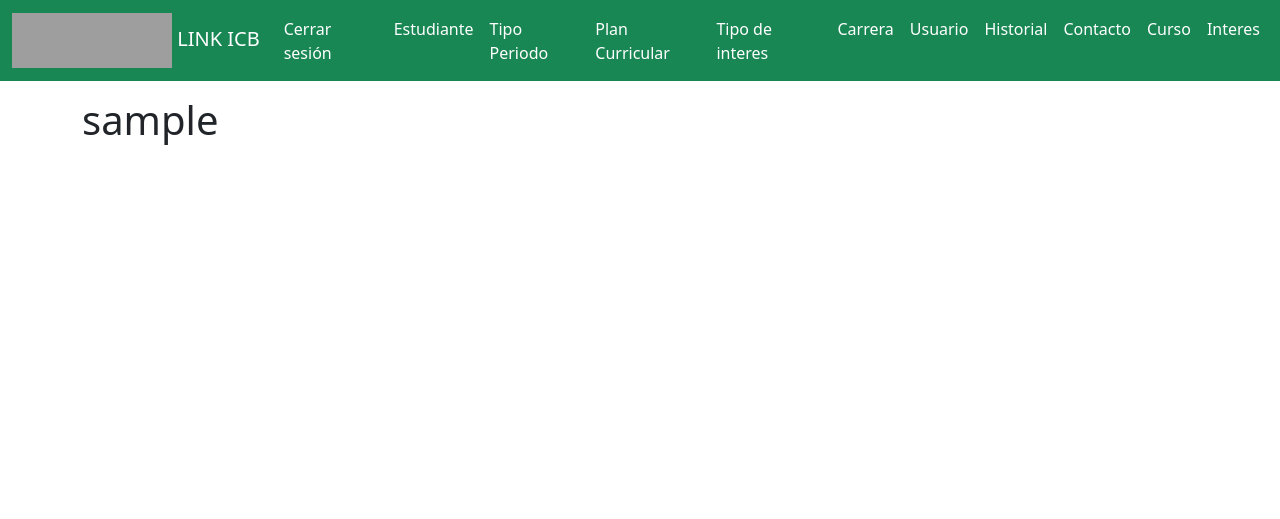
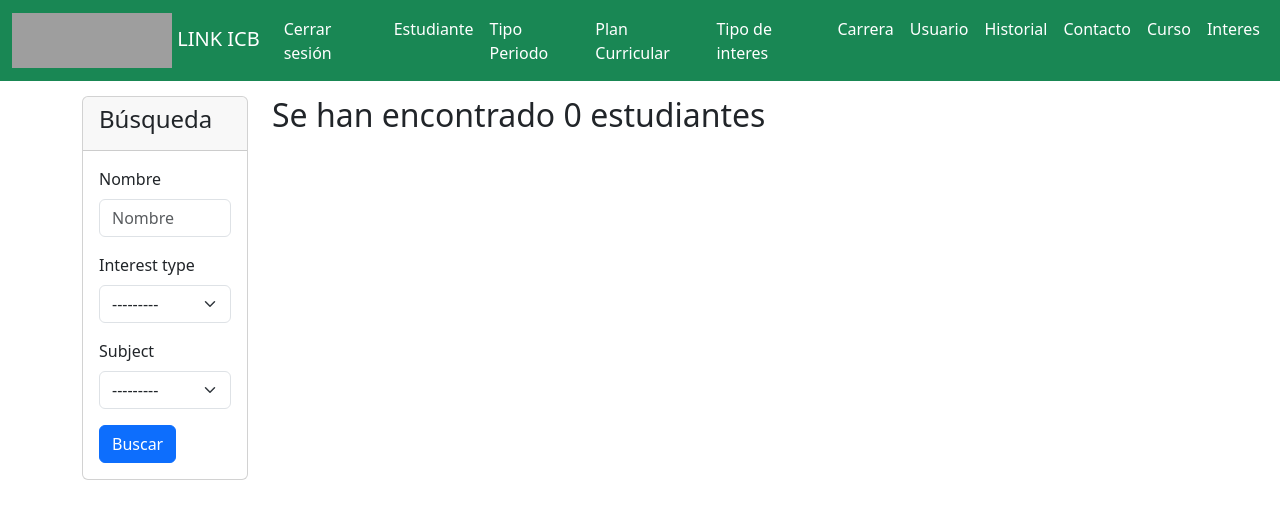
Before and after one commit to sbustamante21/perfiles_estudiantes_TPW, a Django app: page /main_page/ in a window 1280 px wide. Shown: the top 519 px of the page. Run offline with Django 5.2, Linux system fonts and the light colour scheme; the visitor is signed in with stand-in values (Sample User, id 1); data that the repository does not hold is empty; some libraries are stand-ins or nearby versions; grey boxes are pictures that could not be loaded.

Commit message:
añadido campo a modelo de contact, añadido sistema de envio de mensajes para pedir y ofrecer ayuda

```diff
--- a/website/forms.py
+++ b/website/forms.py
@@ -300,10 +300,18 @@ class HistoryFormAdmin(forms.ModelForm):
         ]
 
 class ContactFormAdmin(forms.ModelForm):
-    message = forms.CharField(required=True)
+
+    HELP_CHOICES = [
+        ('option1', 'Una ayuda, por favor!'),
+        ('option2', 'Necesito ayuda con esto'),
+        ('option3', 'Me ayudas?'),
+    ]
+
+    message = forms.ChoiceField(choices=HELP_CHOICES, widget=forms.RadioSelect, required=True)
     message_type_id = forms.ModelChoiceField(queryset=InterestType.objects.all(), required=True)
     receiver_id = forms.ModelChoiceField(queryset=User.objects.all(), required=True)
     sender_id = forms.ModelChoiceField(queryset=User.objects.all(), required=True)
+    subject_id = forms.ModelChoiceField(queryset=Subject.objects.all(), required=True)
 
     class Meta:
         model = Contact
@@ -312,6 +320,7 @@ class ContactFormAdmin(forms.ModelForm):
             "message_type_id",
             "receiver_id",
             "sender_id",
+            "subject_id",
         ]
 
 class InterestFormAdmin(forms.ModelForm):
@@ -411,3 +420,18 @@ class StudentInterest(forms.ModelForm):
         super(StudentInterest, self).__init__(*args, **kwargs)
         if student_id:
             self.fields["student_id"].initial = student_id
+
+class SearchForm(forms.Form):
+    name = forms.CharField(max_length=100, required=False, label='Nombre')
+    interest_type = forms.ModelChoiceField(queryset=InterestType.objects.all(), required=False)
+    subject = forms.ModelChoiceField(queryset=Subject.objects.all(), required=False)
+    # se pueden agregar mas filtros...
+
+class MessageForm(forms.Form):
+    HELP_CHOICES = [
+        ('option1', 'Una ayuda, por favor!'),
+        ('option2', 'Necesito ayuda con esto'),
+        ('option3', 'Me ayudas?'),
+    ]
+    subject = forms.ModelChoiceField(queryset=Subject.objects.all(), required=True)
+    interest_type = forms.ModelChoiceField(queryset=InterestType.objects.all(), required=True)
--- a/website/templates/website/main_page.html
+++ b/website/templates/website/main_page.html
@@ -1,6 +1,113 @@
 {% extends 'base.html' %}
+{% load bootstrap5 %}
 {% block content %}
+{% load website_filters %}
+
 <div class="container mt-5 pt-5">
-  <h1>sample</h1>
+  <div class="row">
+    <div class="col-2">
+      <div class="card">
+        <div class="card-header">
+          <h4>Búsqueda</h4>
+        </div>
+        <div class="card-body">
+          <form method="POST" enctype="multipart/form-data">
+            {% csrf_token %}
+            {% bootstrap_form search_form %}
+            <input type="hidden" name="search_form">
+            {% buttons %}
+              <button class="btn btn-primary" type="submit">Buscar</button>
+            {% endbuttons %}
+          </form>
+        </div>
+      </div>
+    </div>
+    <div class="col-10">
+      <div class="table-responsive">
+        <div class="table">
+          <thead>
+            <h2>Se han encontrado {{cant}} estudiantes </h2>
+          </thead>
+          <tbody>
+            {%for student in students%}
+              <tr>
+                <td>
+                  <div class="card">
+                    {% comment %} <h4>{{student.pfp}}</h4> {% endcomment %}
+                     <div class="card-body">
+                      <h4>{{student.user.username}}</h4>
+                      {% if student.pfp %}
+                      <img src={{ student.pfp.url }} alt="hola"
+                      class="rounded-circle img-fluid" style="width: 150px;">
+                      {% else %}
+                          <img src="https://cdn-icons-png.flaticon.com/128/456/456283.png" alt="avatar"
+                      class="rounded-circle img-fluid" style="width: 150px;">
+                      {% endif %}
+                     </div>
+                     <div class="card-footer">
+                      {%if student.user != request.user%}
+                        <input type="hidden" name="id_receiver" id="receiver_input_hidden" value="{{student.user.id}}">
+                        <button type="button" onclick="setReceiverId('{{ student.user.id }}')" data-mdb-button-init data-mdb-ripple-init data-bs-toggle="modal" data-bs-target="#contactmodal" class="btn btn-outline-primary ms-1">Mensaje</button>
+                      {%endif%}
+                     </div>
+                  </div>
+                </td>
+              </tr>
+            {% endfor %}
+          </tbody>
+        </div>
+      </div>
+    </div>
+  </div>
 </div>
+
+<div class="modal fade"
+         id="contactmodal"
+         tabindex="-1"
+         aria-labelledby="exampleModalLabel"
+         aria-hidden="true">
+        <div class="modal-dialog">
+            <div class="modal-content">
+                <div class="modal-header">
+                    <h5 class="modal-title"
+                        id="exampleModalLabel">
+                        Contacto
+                    </h5>
+                    <button type="button"
+                            class="btn-close"
+                            data-bs-dismiss="modal"
+                            aria-label="Close">
+
+                    </button>
+                </div>
+                <div class="modal-body">
+                  <form method="post" enctype="multipart/form-data">
+                    {% csrf_token %}
+                    {% bootstrap_form message_form %}
+                    <input type="hidden" name="message_form">
+                    <input type="hidden" name="id_receiver" id ="receiver_in_modal" value="">
+                    {% buttons %}
+                      <button class="btn btn-primary" type="submit" name="guardar">Enviar</button>
+                    {% endbuttons %}
+                  </form>
+                </div>
+                <div class="modal-footer">
+                    <button type="button"
+                            class="btn btn-secondary"
+                            data-bs-dismiss="modal">
+                        Cerrar
+                    </button>
+                </div>
+            </div>
+        </div>
+    </div>
+
+<script>
+  function setReceiverId(userId) {
+    document.getElementById('receiver_in_modal').value = userId;
+}
+</script>
+
+{% bootstrap_css %}
+{% bootstrap_javascript %}
 {% endblock %}
--- a/website/views.py
+++ b/website/views.py
@@ -10,6 +10,8 @@ from django.http import HttpResponse
 from django.template.loader import get_template
 from xhtml2pdf import pisa
 from django.contrib.auth import views as auth_views
+from django.db.models import Q, Subquery, OuterRef
+from django.core.mail import send_mail
 from .forms import (
     StudentRegisterForm,
     UserRegisterForm,
@@ -27,6 +29,8 @@ from .forms import (
     StudentProfilePicture,
     SubjectFormAdmin,
     InterestFormAdmin,
+    SearchForm,
+    MessageForm,
 )
 from .models import (
     Student,
@@ -41,6 +45,7 @@ from .models import (
     Contact,
 )
 
+from math import ceil
 from .decorators import role_required
 from django.contrib.auth.views import LogoutView
 
@@ -50,7 +55,80 @@ from django.contrib.auth.views import LogoutView
 # Views
 @login_required
 def main_page(request):
-    return render(request, "website/main_page.html", {})
+
+    students = Student.objects.all()
+    interests = Interest.objects.all()
+    form = SearchForm()
+    message_form = MessageForm()
+
+    if request.method == "POST":
+        if "search_form" in request.POST:
+            form = SearchForm(request.POST)
+            if form.is_valid():
+                name = form.cleaned_data.get("name")
+                subj = form.cleaned_data.get("subject")
+                interest_type = form.cleaned_data.get("interest_type")
+
+                # Se completa nombre pero no intereses
+                if name and not interest_type and not subj:
+                    students = students.filter(
+                        Q(user__first_name__icontains=name) |
+                        Q(user__last_name__icontains=name)
+                    )
+
+                # Se completan solo intereses pero no nombres
+                elif not name and interest_type and subj:
+                    interests = Interest.objects.filter(
+                        interest_type_id=interest_type,
+                        subject_id=subj
+                    ).values('student_id')
+                    students = students.filter(id__in=Subquery(interests))
+
+                # Se completa solo el interes
+                elif not name and not subj and interest_type:
+                    interests = Interest.objects.filter(
+                        interest_type_id=interest_type,
+                    ).values('student_id')
+                    students = students.filter(id__in=Subquery(interests))
+
+                # Se completa nombre e intereses
+                elif name and interest_type and subj:
+                    interests = Interest.objects.filter(
+                        interest_type=interest_type,
+                        subject=subj
+                    ).values('student_id')
+
+                    students = students.filter((Q(user__first_name__icontains=name) | Q(user__last_name__icontains=name)) & Q(id__in=Subquery(interests)))
+
+        elif "message_form" in request.POST:
+            receiver = User.objects.get(id=request.POST.get("id_receiver"))
+            message_form = MessageForm(request.POST)
+            if message_form.is_valid():
+                int_type = message_form.cleaned_data.get("interest_type")
+
+                if int_type == "AUXILIO":
+                    action = "necesito"
+                else:
+                    action = "ofrezco"
+
+                subj = message_form.cleaned_data.get("subject")
+                title = f"Contacto sobre {int_type} de {subj}"
+                message = f"{request.user.username} de LINK-ICB te ha enviado un mensaje.\n"
+                message += f"Hola, {receiver.username}, {action} {int_type} de {subj}.\nPongámonos en contacto!"
+                message +=  "\n" + "Este es un mensaje autogenerado por LINK-ICB."
+                sender_email = "sebastian.bustamante.2k3@gmail.com"
+                receiver_email = [receiver.email]
+
+                send_mail(title, message, sender_email, receiver_email)
+
+                # Guardar en la tabla de contacto la interaccion
+                new_contact = Contact(message=message, message_type_id=int_type, subject_id=subj, receiver_id=receiver, sender_id=request.user)
+                new_contact.save()
+
+    nrows = ceil(len(students)/3)
+    context = {"search_form": form, "students":students, "cant":len(students),"nrows":[i for i in range(nrows)], "message_form":message_form}
+
+    return render(request, "website/main_page.html", context)
 
 
 @role_required([User.ADMIN])
@@ -108,7 +186,7 @@ def admin_page(request, modelo=None):
         "tipo_interes": ["id", "name"],
         "carrera": ["id", "name"],
         "historial": ["id", "year", "period", "interest_type_id", "subject_id", "student_id"],
-        "contacto": ["id", "message", "message_type_id", "receiver_id", "sender_id"],
+        "contacto": ["id", "message", "message_type_id", "receiver_id", "sender_id", "subject_id"],
         "curso": ["id", "name", "period", "period_type", "plan_id"],
         "interes": ["id", "interest_type_id", "student_id", "subject_id"],
     }
@@ -137,7 +215,7 @@ def admin_page(request, modelo=None):
         "tipo_interes": ["name"],
         "carrera": ["name"],
         "historial": ["year", "period", "interest_type_id", "subject_id", "student_id"],
-        "contacto": ["message", "message_type_id", "receiver_id", "sender_id"],
+        "contacto": ["message", "message_type_id", "receiver_id", "sender_id", "subject_id"],
         "curso": ["name", "period", "period_type", "plan_id"],
         "interes": ["interest_type_id", "student_id", "subject_id"]
     }
@@ -204,6 +282,7 @@ def admin_page(request, modelo=None):
         "id": id,
         "raw_fields": all_field_names,
     }
+
     return render(request, "website/admin_page.html", context)
 
 
```
Also changed, not shown: website/models.py (+12 -11 lines), website/templates/website/profile_page.html (+5 -5 lines), website/migrations/0001_initial.py, website/migrations/0002_user_role.py (deleted), website/migrations/0003_remove_student_user_id_student_user_alter_user_role.py (deleted).
